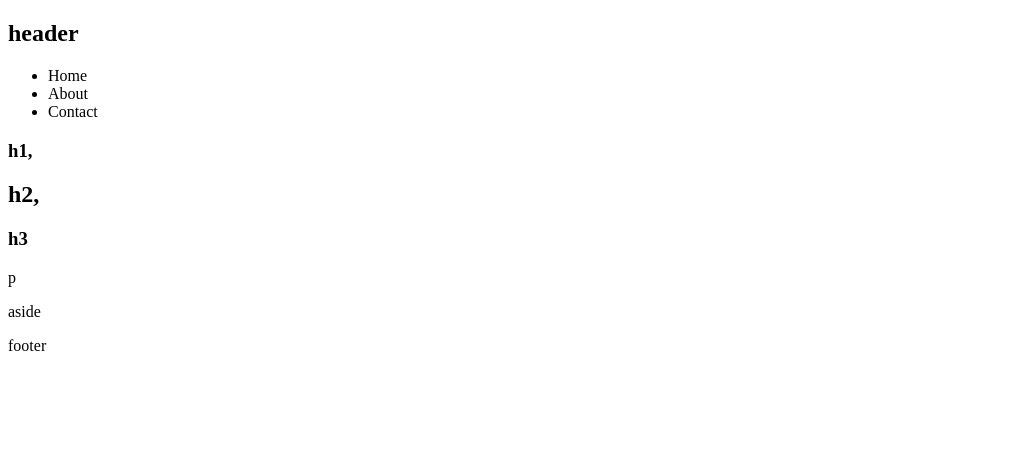
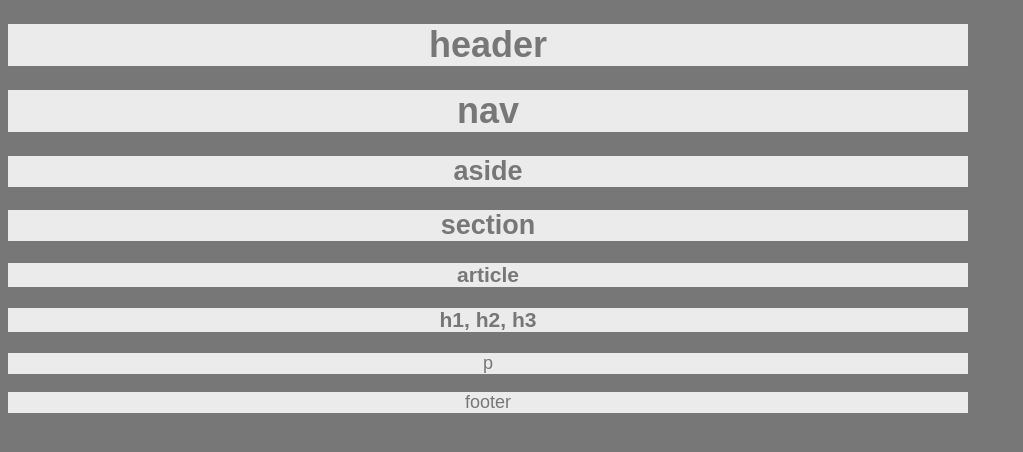
Before and after one commit to dthayer16/HW-Wireframe, a plain HTML site: page index.html in a window 1280 px wide. Shown: the whole page, without its empty margins (0-1023 px from the left). Drawn offline with Linux system fonts and the light colour scheme.

Commit message:
adding css and amending html

```diff
--- a/index.html
+++ b/index.html
@@ -4,36 +4,34 @@
     <meta charset="UTF-8">
     <meta name="viewport" content="width=device-width, initial-scale=1.0">
     <meta http-equiv="X-UA-Compatible" content="ie=edge">
+    <link rel="stylesheet" type="text/css" href="stylesheet.css">
     <title>Wireframe</title>
 </head>
 <body>
-    <section class="header">
-        <header>
-            <h1>header</h1>
-        </header>
+
+    <header>
+        <h1>header</h1>
+    </header>
+
+    <h1>nav</h1>
+
+    <aside>
+       <h1>aside</h1>
+    </aside>
+
+    <section>
+        <h1>section</h1>
+        <article>
+            <h1>article</h1>
+            <header>
+                <h1>h1, h2, h3</h1>
+            </header>
+            <p>p</p>
+        </article>
     </section>
 
-   <section class="nav">
-        <ul>
-            <li>Home</li>
-            <li>About</li>
-            <li>Contact</li>
-        </ul>
-   </section>
-
-    <section class="article">
-        <article>
-            <h1>h1,</h1>
-            <h2> h2,</h2>
-            <h3> h3</h3>
-            <p>p</p>
-        </article>
-        <aside>
-            <p>aside</p>
-        </aside>
-    </section>
+    <footer>
+        <p>footer</p>
+    </footer>
 </body>
-<footer>
-    <p>footer</p>
-</footer>
 </html>
--- a/stylesheet.css
+++ b/stylesheet.css
@@ -0,0 +1,21 @@
+body {
+    font-family: Arial, 'Helvatica Neue', Helvetica, sans-serif;
+    color: #777;
+    background-color: #777;
+    width: 960px;
+    font-size: 18px;
+    text-align: center;
+}
+
+h1,p {
+    color: #777;
+    background-color: #ebebeb
+}
+
+section {
+    background-color: #777;
+}
+
+.article {
+    width: 495px;
+}
```
